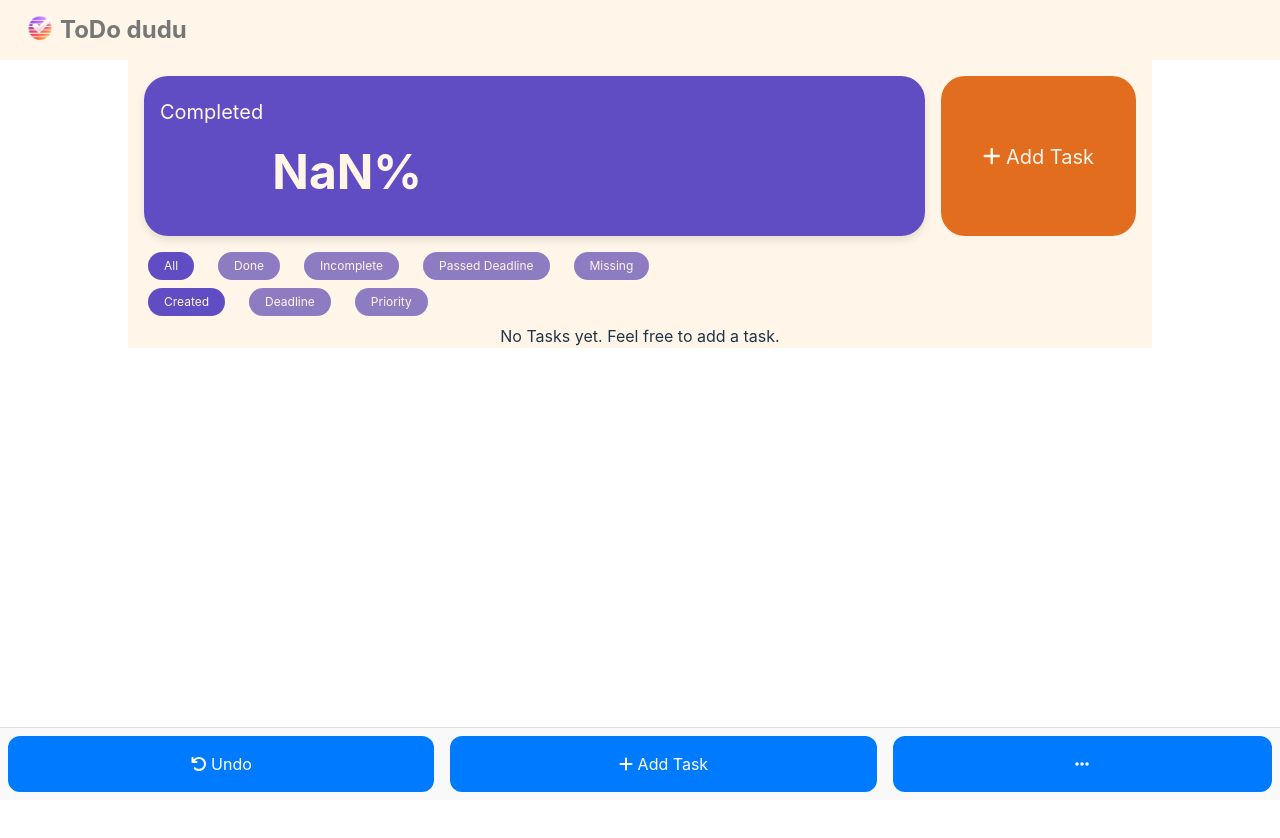
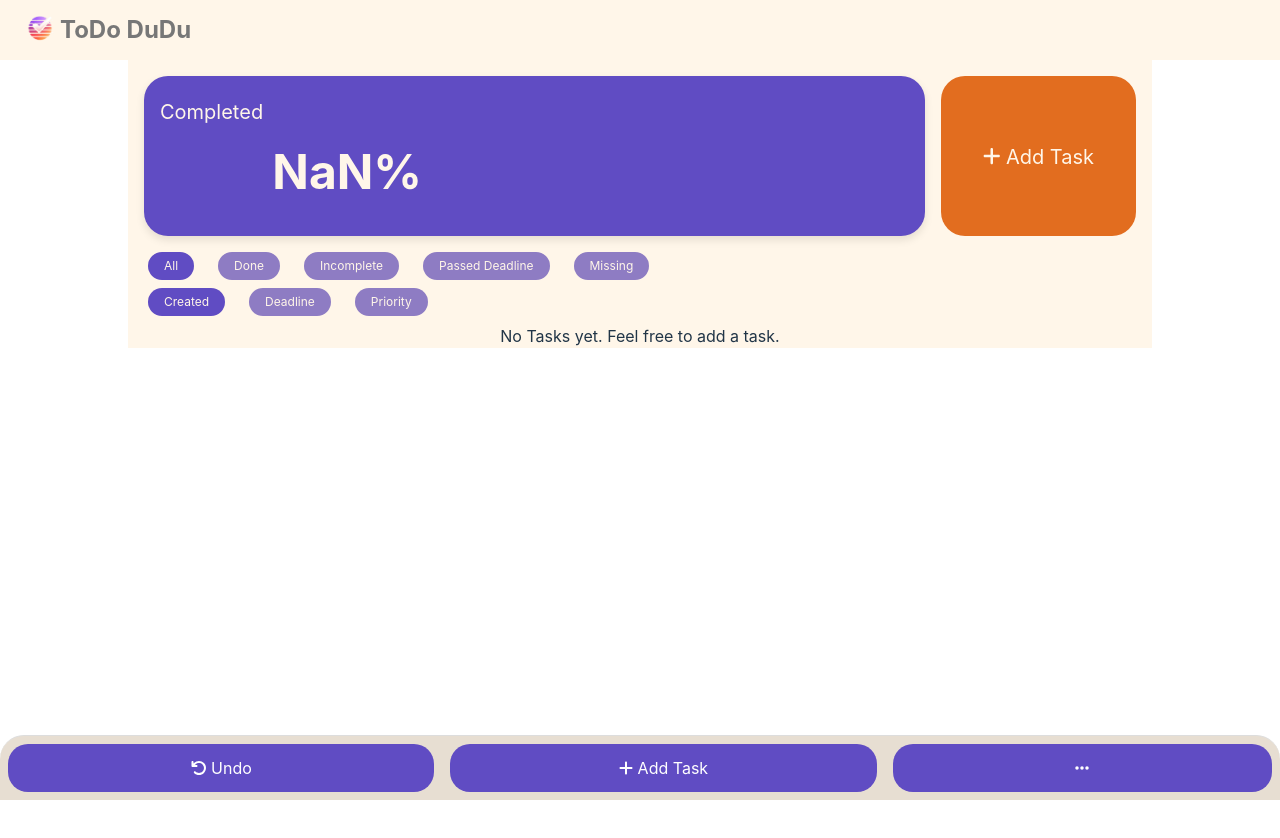
Before and after one commit to SiegfredLorelle/lexmeet-todo, a React (Vite) app: page / in a window 1280 px wide. Shown: the top 838 px of the page. Built offline with nearby package versions, Linux system fonts and the light colour scheme.

Commit message:
Add colors to bottom controls

```diff
--- a/src/assets/styles/tasks.scss
+++ b/src/assets/styles/tasks.scss
@@ -197,7 +197,7 @@
   bottom: 0;
   left: 0;
   width: 100%;
-  background-color: #f9f9f9;
+  background-color: $light-gray;
   border-top: 1px solid #ddd;
   display: flex;
   flex-direction: column;
@@ -205,6 +205,7 @@
   align-items: center;
   padding: 0.5rem;
   gap: 1rem;
+  border-radius: 24px 24px 0 0;
 }
 
 .main-buttons, .additional-buttons, .menu-toggle {
@@ -220,16 +221,16 @@
 }
 
 .main-buttons button, .additional-buttons button, .menu-toggle button {
-  background-color: #007bff;
+  background-color: $main-purple;
   color: white;
   border: none;
-  padding: 1.25rem 1rem;
-  border-radius: 12px;
+  padding: 1rem;
+  border-radius: 20px;
   cursor: pointer;
   transition: background-color 0.3s, transform 0.3s;
   flex: 1;
 }
 
 .main-buttons button:hover, .additional-buttons button:hover, .menu-toggle button:hover {
-  background-color: #0056b3;
+  background-color: $dark-purple;
 }
--- a/src/assets/styles/variables.scss
+++ b/src/assets/styles/variables.scss
@@ -1,5 +1,5 @@
 $white: #FFF6E9;
-$light-gray: #FFF6E9;
+$light-gray: #e7ded2;
 $medium-gray: #c0c0c0;
 
 
--- a/src/components/Header.jsx
+++ b/src/components/Header.jsx
@@ -11,7 +11,7 @@ const Header = ({ toggleListsSection }) => {
             <FontAwesomeIcon icon={faBars} />
           </button> */}
           <img src="logo.png" alt="Logo" />
-          <h1 className="header-title">ToDo dudu</h1>
+          <h1 className="header-title">ToDo DuDu</h1>
         </div>
       </header>
     </>
```
